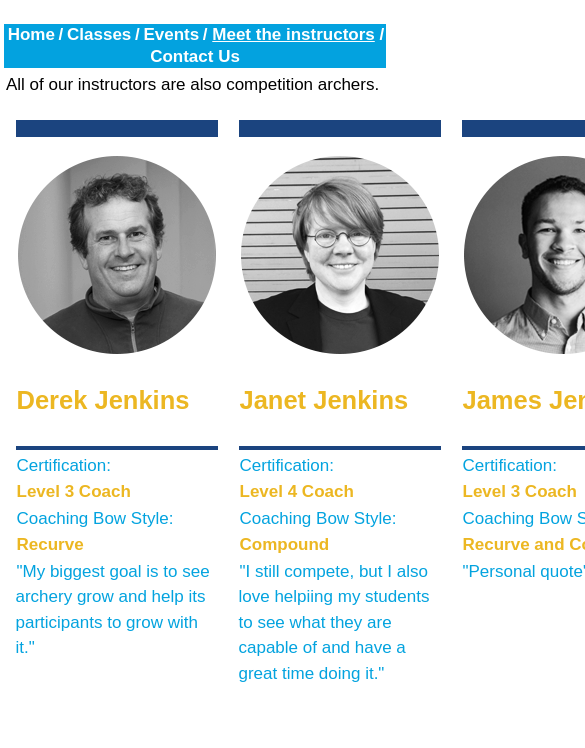
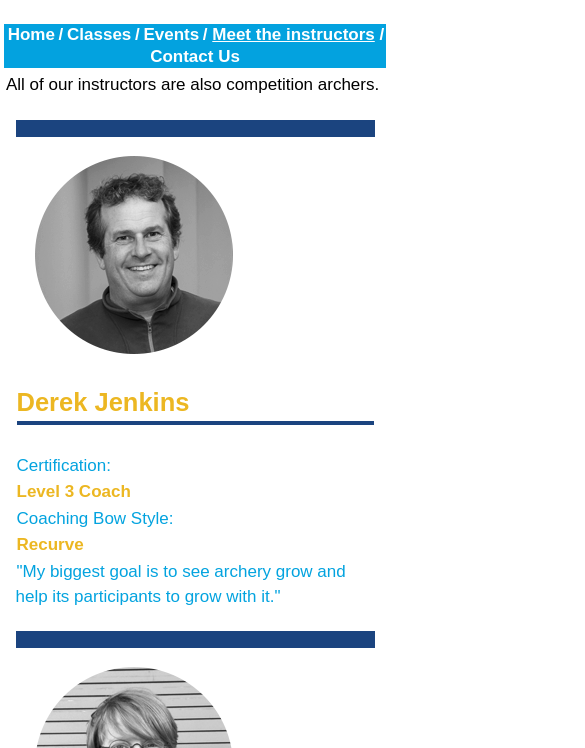
Before and after one commit to StevenM82/archery-html-css-only, a website: page instructors.html in a window 390 px wide. Shown: the top 748 px of the page, 585 px wide, since content can reach past the window. Drawn offline with Linux system fonts and the light colour scheme.

Commit message:
The small screen works fine, now just adjusting the cards on screen sizes larger than 767px

```diff
--- a/instructors.html
+++ b/instructors.html
@@ -44,10 +44,10 @@
                 class="instructor-image"
                 src="images/instructor-bio-image1.png"
               />
+            </div>
+            <div class="card-text">
               <h2 class="instructor-name">Derek Jenkins</h2>
               <br />
-            </div>
-            <div>
               <p>Certification:</p>
               <h3 class="instructor-h3">Level 3 Coach</h3>
               <p>Coaching Bow Style:</p>
@@ -65,10 +65,10 @@
                 class="instructor-image"
                 src="images/instructor-bio-image2.png"
               />
+            </div>
+            <div>
               <h2 class="instructor-name">Janet Jenkins</h2>
               <br />
-            </div>
-            <div>
               <p>Certification:</p>
               <h3 class="instructor-h3">Level 4 Coach</h3>
               <p>Coaching Bow Style:</p>
@@ -86,10 +86,10 @@
                 class="instructor-image"
                 src="images/instructor-bio-image3.png"
               />
+            </div>
+            <div>
               <h2 class="instructor-name">James Jenkins</h2>
               <br />
-            </div>
-            <div>
               <p>Certification:</p>
               <h3 class="instructor-h3">Level 3 Coach</h3>
               <p>Coaching Bow Style:</p>
@@ -104,10 +104,10 @@
                 class="instructor-image"
                 src="images/instructor-bio-image4.png"
               />
+            </div>
+            <div>
               <h2 class="instructor-name">Daniel Jenkins</h2>
               <br />
-            </div>
-            <div>
               <p>Certification:</p>
               <h3 class="instructor-h3">Level 4 Coach</h3>
               <p>Coaching Bow Style:</p>
--- a/styles/stylesheet.css
+++ b/styles/stylesheet.css
@@ -126,23 +126,32 @@ article {
   grid-area: 1 / 1 / 1 / span 12;
 }
 .card-grid {
+  /* --auto-grid-min-size: 16rem;
   display: grid;
-  grid-template-columns: repeat(4, 1fr);
+  grid-template-columns: repeat(
+    auto-fill,
+    minmax(var(--auto-grid-min-size), 1fr)
+  ); */
+  display: grid;
+  grid-template-columns: repeat(12, 1fr);
   grid-area: 2 / 1 / auto / span 12;
-  gap: 1rem;
 }
 .card-background {
   display: grid;
   grid-template-columns: subgrid;
   grid-column: span 2;
   color: rgb(3, 163, 223);
+  background-color: rgb(27, 68, 127);
+  border: 1px solid black;
 }
 .instructor-border {
-  border-left: 1rem solid rgb(27, 68, 127);
-  border-right: 0.25rem solid rgb(27, 68, 127);
+  padding-left: 1rem;
 }
 .instructor-image {
   padding: 1rem 0;
+}
+.card-text {
+  grid-area: 1 / 2;
 }
 .instructor-name {
   font-size: 1.5rem;
@@ -245,20 +254,22 @@ article {
   }
   .card-grid {
     display: flex;
-    grid-area: 2 / 1 / auto / span 12;
+    flex-direction: column;
     gap: 0;
   }
   .card-background {
     display: flex;
     flex-direction: column;
     color: rgb(3, 163, 223);
+    background-color: rgb(255, 255, 255);
     padding: 0.5rem;
+    border: 0;
+  }
+  .instructor-name {
+    border-bottom: 0.25rem solid rgb(27, 68, 127);
   }
   .instructor-border {
     border-top: 1rem solid rgb(27, 68, 127);
-    border-bottom: 0.25rem solid rgb(27, 68, 127);
-    border-left: 0;
-    border-right: 0;
   }
   .h2 {
     display: flex;
```
